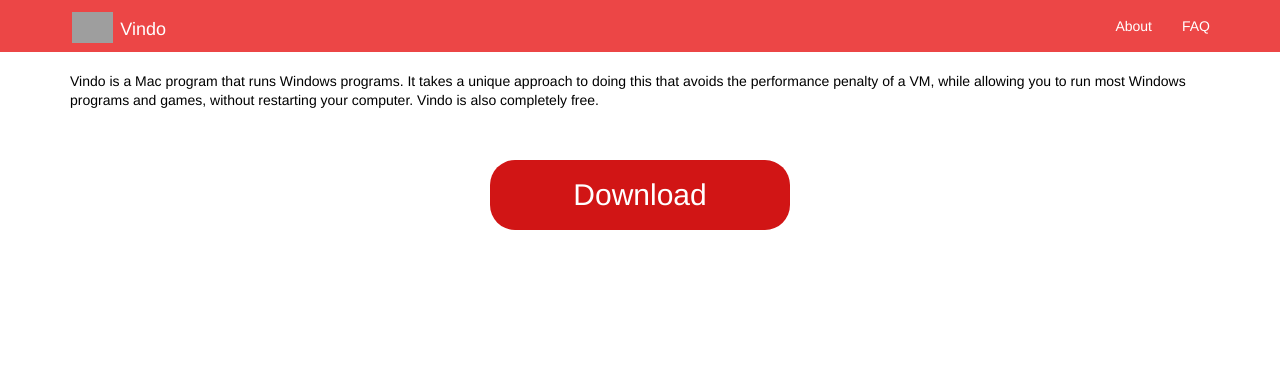
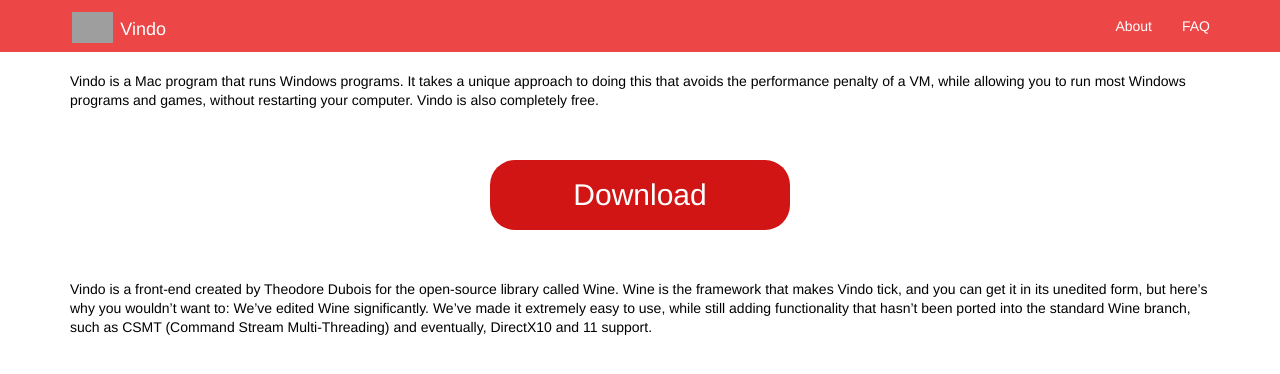
Before and after one commit to vindo-app/vindo, a Jekyll site: the page built from index.md, in a window 1280 px wide. Shown: the top 374 px of the page. Built offline with Jekyll 4.4.1, drawn with Linux system fonts in a browser that asks for light colours; grey boxes are pictures that could not be loaded.

Commit message:
Finish This Sh_T

```diff
--- a/index.md
+++ b/index.md
@@ -5,3 +5,6 @@ layout: page
 Vindo is a Mac program that runs Windows programs. It takes a unique approach to doing this that avoids the performance penalty of a VM, while allowing you to run most Windows programs and games, without restarting your computer. Vindo is also completely free.
 
 <a class="download-button" href="http://bit.ly/vindo-0_9">Download</a>
+
+
+Vindo is a front-end created by Theodore Dubois for the open-source library called Wine. Wine is the framework that makes Vindo tick, and you can get it in its unedited form, but here's why you wouldn't want to: We've edited Wine significantly. We've made it extremely easy to use, while still adding functionality that hasn't been ported into the standard Wine branch, such as CSMT (Command Stream Multi-Threading) and eventually, DirectX10 and 11 support.
```
